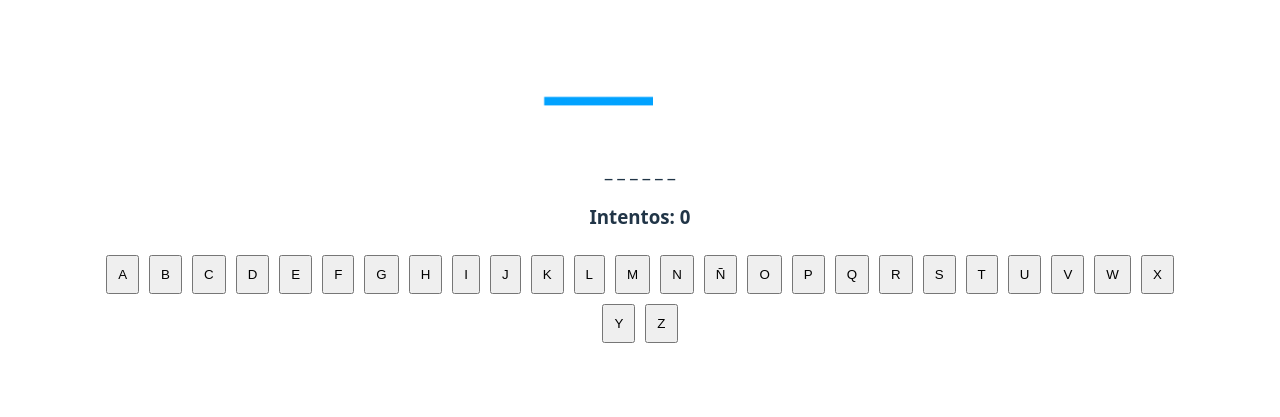
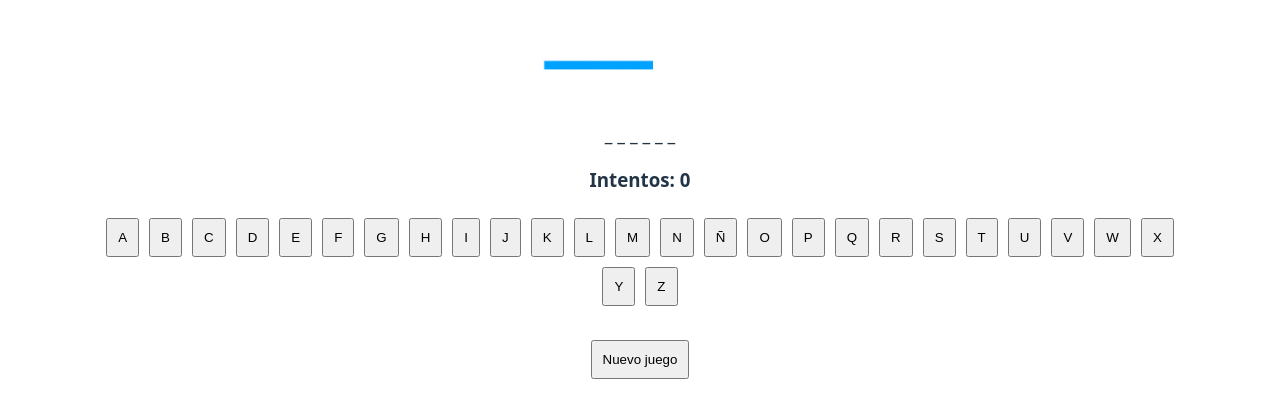
Before and after one commit to andres-martin-C/videojuego-ahorcado-react, a React (Vite) app: page / in a window 1280 px wide. Shown: the part 389-806 px from the top of the page. Built offline with nearby package versions, Linux system fonts and the light colour scheme.

Commit message:
Reiniciar juego

```diff
--- a/src/App.tsx
+++ b/src/App.tsx
@@ -6,7 +6,7 @@ import { getRandomWord } from "./helpers/getRandomWord";
 
 function App() {
   // Palabra
-  const [word] = useState(getRandomWord);
+  const [word, setWord] = useState(getRandomWord);
   // useState nos sirve para decir que hay un cambio.
   const [hiddenWord, setHiddenWord] = useState("_ ".repeat(word.length));
   const [ lose, setLose] = useState(false);
@@ -53,8 +53,15 @@ function App() {
     }
 
     setHiddenWord(hiddenWordArray.join(' '));
+  };
 
-  };
+  const newGame = () => {
+    setWord(getRandomWord());
+    setHiddenWord("_ ".repeat(word.length));
+    setAttempts(0);
+    setLose(false);
+    setWon(false);
+  }
 
   return (
     <div className="App">
@@ -84,6 +91,12 @@ function App() {
           {letter}
         </button>
       ))}
+
+      <br /> <br />
+      <button
+      onClick={newGame}>
+        Nuevo juego
+        </button>
     </div>
   );
 }
```
